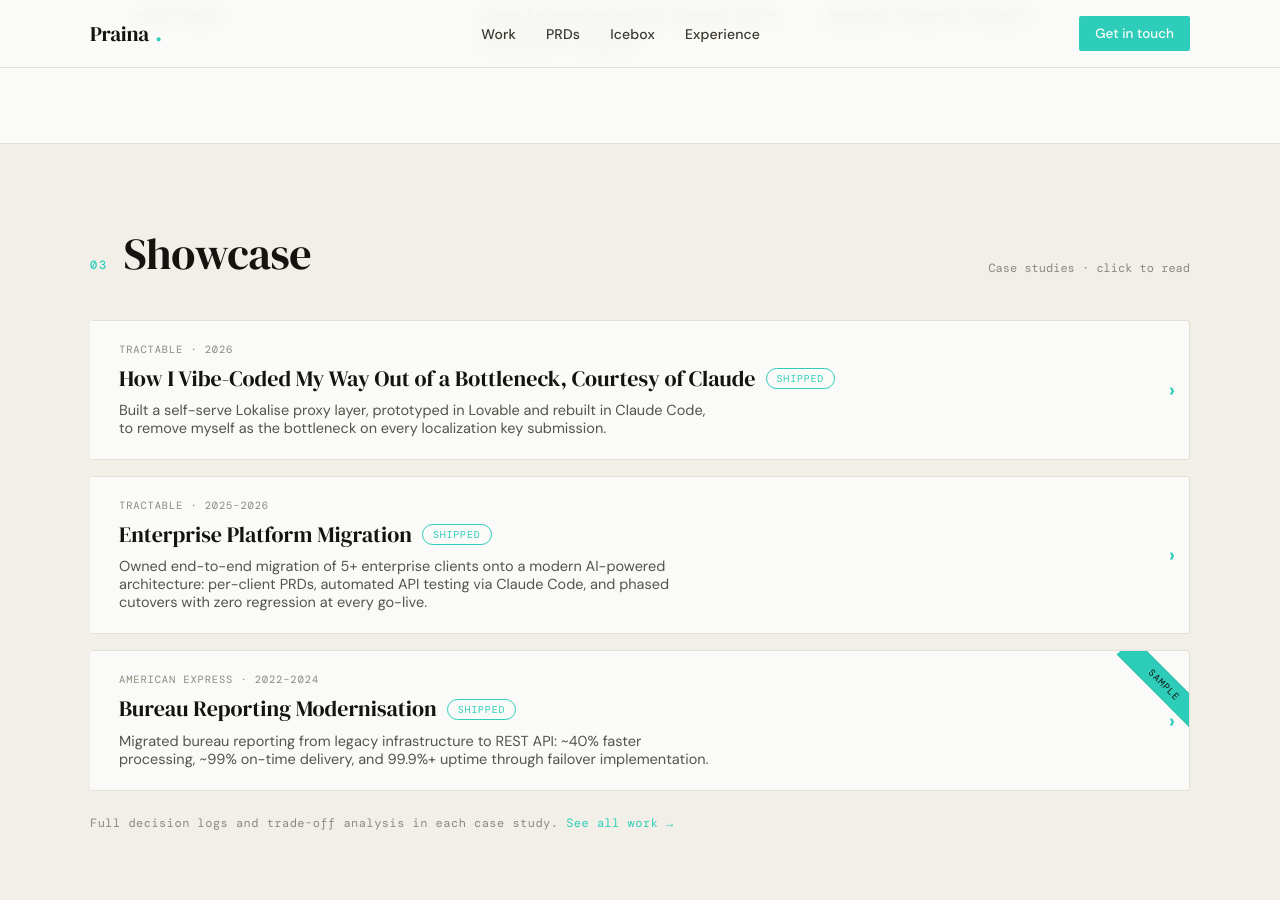
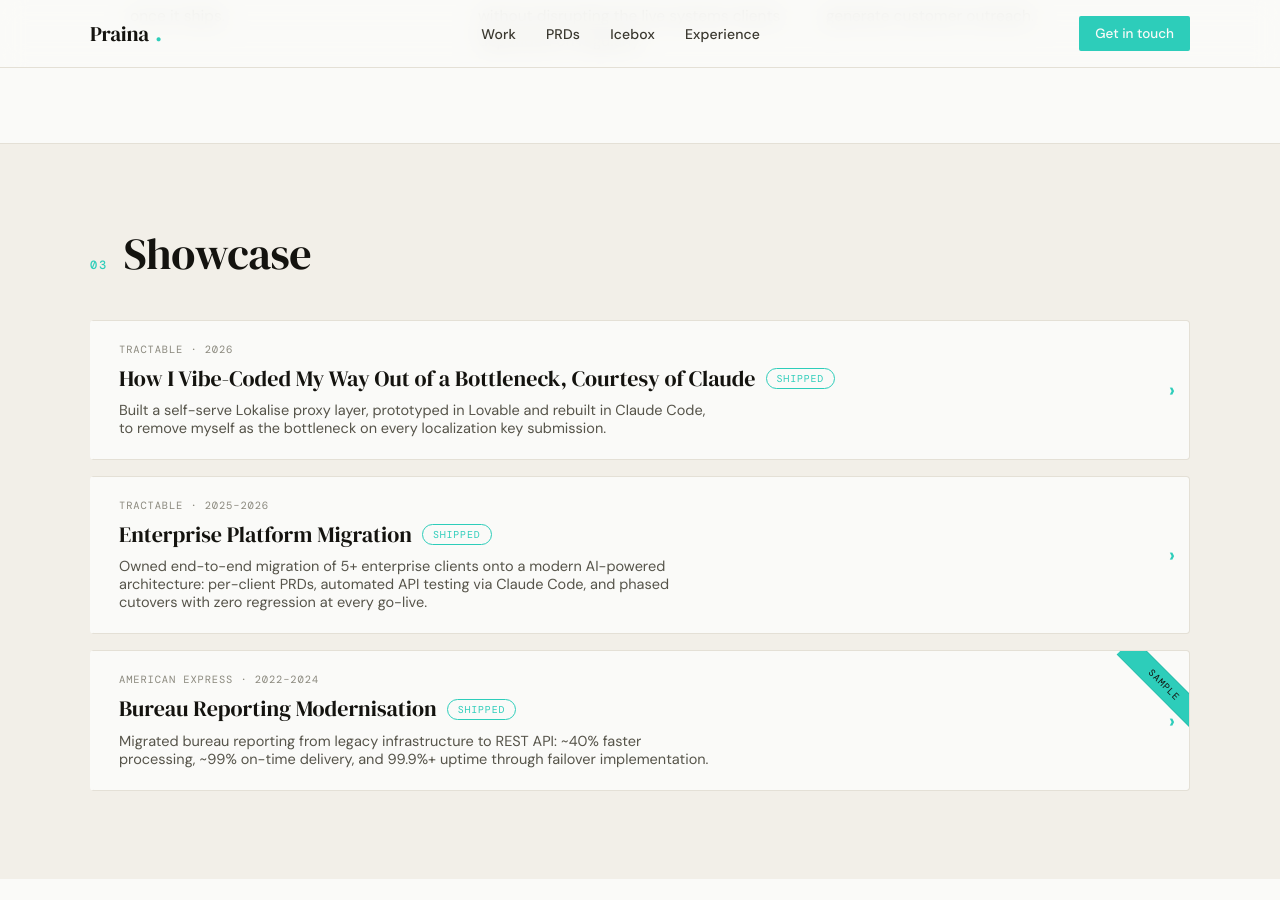
Before and after one commit to praina/praina.github.io, a Jekyll site: the page built from index.html, in a window 1280 px wide and 900 px high, scrolled down 1813 px. Built offline with Jekyll 4.4.1, drawn with Linux system fonts in a browser that asks for light colours; some web fonts are replaced.

Commit message:
Remove hint text and footnote from homepage Showcase section

```diff
--- a/index.html
+++ b/index.html
@@ -98,7 +98,6 @@ description: Technical Product Manager specialising in B2B SaaS, enterprise migr
         <span class="section-header__num">03</span>
         <h2 class="section-header__title">Showcase</h2>
       </div>
-      <span class="work__hint">Case studies · click to read</span>
     </div>
     <div class="listing-card-list">
       {% assign sorted_items = site.case_studies | sort: 'order' %}
@@ -106,7 +105,6 @@ description: Technical Product Manager specialising in B2B SaaS, enterprise migr
         {% include listing-card.html item=item %}
       {% endfor %}
     </div>
-    <p style="margin-top:24px;font-family:var(--f-mono);font-size:12px;color:var(--c-ink-faint);letter-spacing:.04em;">Full decision logs and trade-off analysis in each case study. <a href="case/" style="color:var(--c-accent);text-decoration:none;">See all work →</a></p>
   </div>
 </div>
 
```
